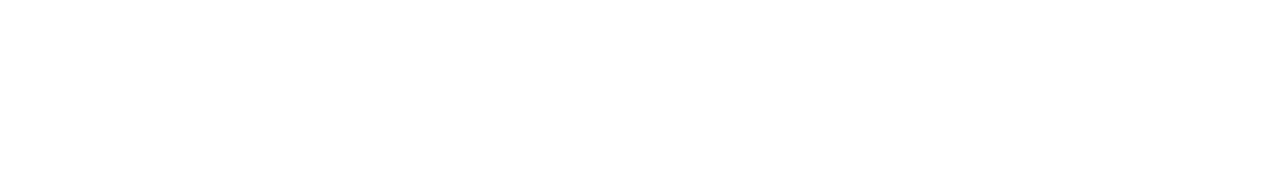
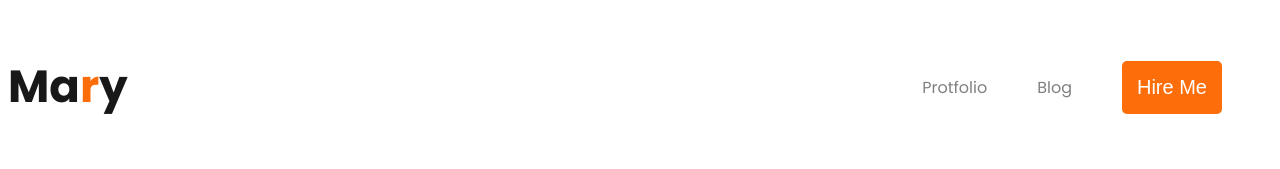
Before and after one commit to 01maruf/programming-hero-practice-task-1, a plain HTML site: page index.html in a window 1280 px wide. Drawn offline with Linux system fonts and the light colour scheme.

Commit message:
navbar complete

```diff
--- a/index.html
+++ b/index.html
@@ -4,8 +4,38 @@
     <meta charset="UTF-8">
     <meta name="viewport" content="width=device-width, initial-scale=1.0">
     <title>programming-hero-practice-task-1</title>
+    <!-- google fornt -->
+    <link rel="preconnect" href="https://fonts.googleapis.com">
+    <link rel="preconnect" href="https://fonts.gstatic.com" crossorigin>
+    <link
+        href="https://fonts.googleapis.com/css2?family=Open+Sans:wght@400;700;800&family=Poppins:ital,wght@0,200;0,300;0,400;0,500;0,600;0,700;1,200;1,300;1,500;1,600;1,700&display=swap"
+        rel="stylesheet">
+    <!-- css link  -->
+    <link rel="stylesheet" href="style.css">
 </head>
 <body>
+    <header>
+        <nav>
+            <h3 class="nav-logo">Ma<span class="text-color">r</span>y</h3>
+            <ul>
+                <li>
+                    <a href="#">Protfolio</a>
+                </li>
+                <li>
+                    <a href="#">Blog</a>
+                </li>
+                <li>
+                   <button class="btn">Hire Me</button>
+                </li>
+            </ul>
+        </nav>
 
+    </header>
+    <main>
+
+    </main>
+    <footer>
+
+    </footer>
 </body>
 </html>
--- a/style.css
+++ b/style.css
@@ -0,0 +1,44 @@
+/* Common shared style */
+body{
+font-family: 'Open Sans', sans-serif;
+font-family: 'Poppins', sans-serif;
+}
+.text-color{
+   color: #FD6E0A;
+}
+
+/* nav related style css */
+nav{
+    display: flex;
+    justify-content: space-between;
+    align-items: center;
+}
+.nav-logo{
+color: #181818;
+font-size: 45px;
+font-weight: 800;
+
+ }
+ nav > ul{
+    display: flex;
+    align-items: center;
+
+ }
+ nav li{
+    list-style:none ;
+    margin-right: 50px;
+ }
+ nav li a{
+    text-decoration: none;
+    color: gray;
+ }
+ .btn{
+    border-radius: 5px;
+    background: #FD6E0A;
+    border:none ;
+    color: #fff;
+    font-size:20px ;
+    font-style: normal;
+    font-weight: 500;
+    padding: 15px;
+ }
```
